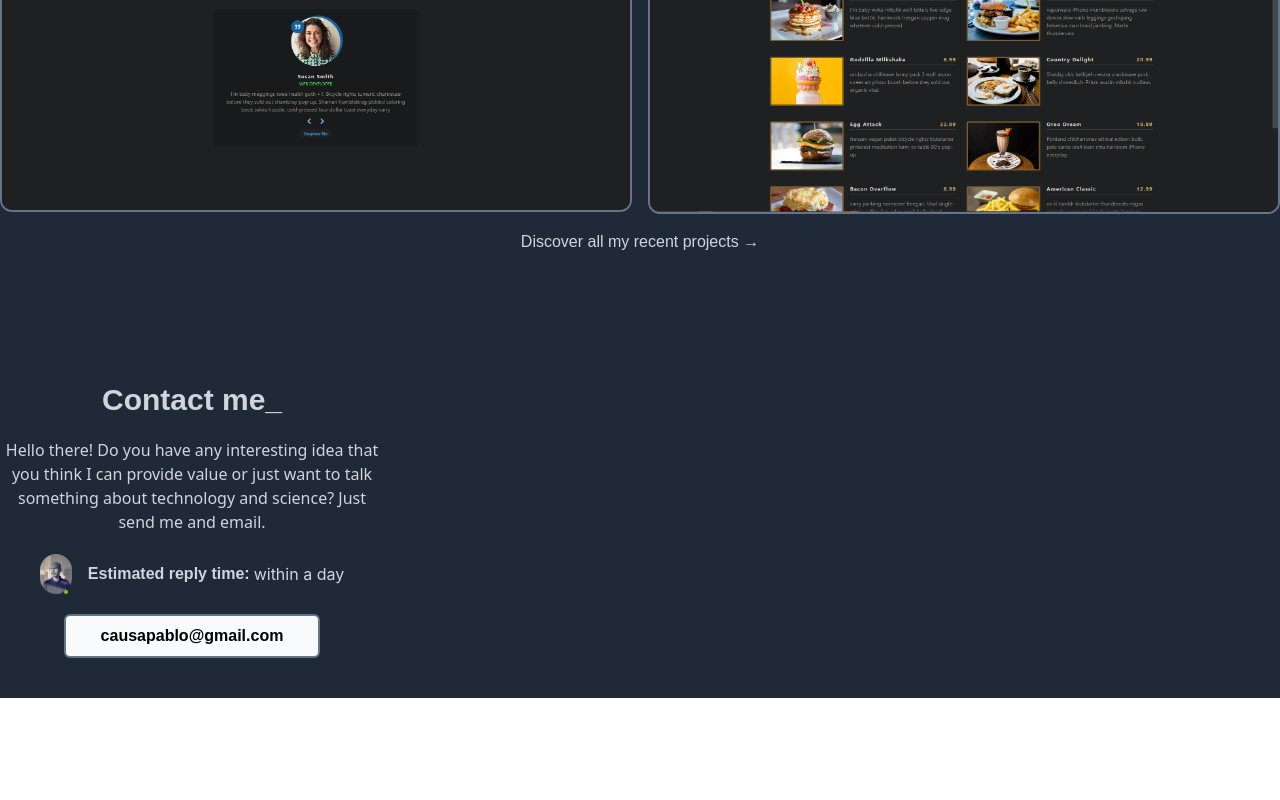
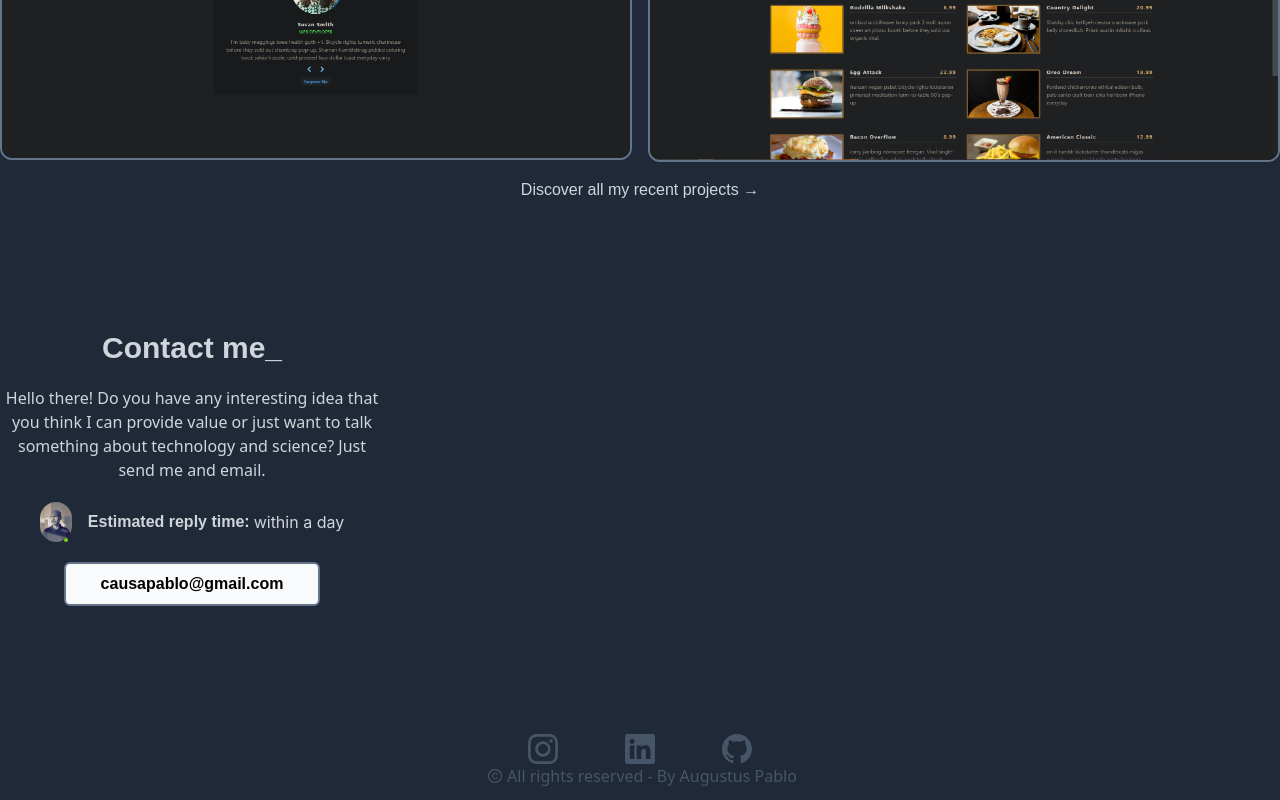
Before and after one commit to causapablo/Portfolio, a React (Create React App) app: page / in a window 1280 px wide. Shown: the part 1896-2696 px from the top of the page. Before the commit the page ends 2594 px from the top, so only its background shows below. Built offline with nearby package versions, Linux system fonts and the light colour scheme.

Commit message:
Footer Complete

```diff
--- a/package.json
+++ b/package.json
@@ -12,6 +12,7 @@
     "react": "^18.2.0",
     "react-bootstrap": "^2.4.0",
     "react-dom": "^18.2.0",
+    "react-icons": "^4.4.0",
     "react-router-dom": "^6.3.0",
     "react-scripts": "5.0.1",
     "web-vitals": "^2.1.4"
--- a/src/Components/Footer/Footer.jsx
+++ b/src/Components/Footer/Footer.jsx
@@ -1,8 +1,11 @@
 import React from 'react';
 import profile from '../../img/ProfilePicture.jpg';
+import { BsInstagram, BsLinkedin, BsGithub } from 'react-icons/bs';
+import { AiOutlineCopyright } from 'react-icons/ai';
 const Footer = () => {
     return (
-        <div className='container mt-32 text-center w-96 space-y-5'>
+        <div>
+            <div className='container mt-32 text-center w-96 space-y-5'>
 
                 <p className='text-3xl font-Poppins font-semibold'>Contact me_</p>
                 <p>Hello there! Do you have any interesting idea that you think I can provide value or just want to
@@ -21,6 +24,20 @@ const Footer = () => {
                 <p className='border-2 border-slate-500 bg-gray-50 text-black font-semibold w-64 rounded-md m-auto mt-4 font-Poppins py-2'>causapablo@gmail.com</p>
 
             </div>
+            <div className='mt-32'>
+                <div className='flex justify-between w-56 mx-auto'>
+                    <BsInstagram className='text-3xl text-slate-600' />
+                    <BsLinkedin className='text-3xl text-slate-600' />
+                    <BsGithub className='text-3xl text-slate-600' />
+                </div>
+                <div className='flex justify-center items-center text-slate-600 text-md'>
+                    <div>
+                        <AiOutlineCopyright className='mx-1' />
+                    </div>
+                    <span>All rights reserved - By Augustus Pablo</span>
+                </div>
+            </div>
+        </div>
     );
 };
 
--- a/src/Components/Home/Home.jsx
+++ b/src/Components/Home/Home.jsx
@@ -1,5 +1,4 @@
 import React from 'react';
-import logo from '../../img/logo.png'
 import computer from '../../img/wallpaper-computer-room-desktop.png';
 import profile from '../../img/ProfilePicture.jpg';
 import Food from '../../img/Food.png';
@@ -7,6 +6,7 @@ import Menu from '../../img/Menu.png';
 import PsicoApp from '../../img/PsicoApp.png';
 import Reviews from '../../img/Reviews.png';
 import Footer from '../Footer/Footer';
+import {SiSequelize} from 'react-icons/si'
 const Home = () => {
 
     const handleOnClick = () => {
@@ -17,8 +17,8 @@ const Home = () => {
 
 
     return (
-        <div className='h-full bg-gray-800 py-10 text-gray-300'>
-            <div>
+        <div className='h-full bg-gray-800 py-3 text-gray-300'>
+
             <nav>
                 <div className='container mx-auto flex items-center justify-between'>
                     <span className='text-white font-Inter font-extrabold text-2xl tracking-widest inline'>Pablo<span className='font-thin'>Causa</span></span>
@@ -27,7 +27,10 @@ const Home = () => {
                         <li className='text-white font-Inter font-extrabold text-2xl tracking-widest hover:text-gray-500'><a href='http://www.google.com'>About</a></li>
                         <li className='text-white font-Inter font-extrabold text-2xl tracking-widest hover:text-gray-500'><a href='http://www.google.com'>Projects</a></li>
                     </ul>
-                        <img src={logo} className='hidden md:block w-15 cursor-pointer' alt='logo' />
+                    <div>
+                        <SiSequelize className='hidden md:block w-15 text-4xl cursor-pointer'/>
+                    </div>
+
                     <div className='space-y-1 md:hidden cursor-pointer z-20' onClick={handleOnClick}>
                         <div className='w-6 h-1 bg-black'></div>
                         <div className='w-6 h-1 bg-black'></div>
@@ -40,7 +43,7 @@ const Home = () => {
                     </ul>
                 </div>
             </nav>
-            </div>
+
             <div className='container mx-auto mt-32'>
                 <div className=' grid md:grid-cols-2'>
                     <div className=''>
@@ -52,7 +55,7 @@ const Home = () => {
                             I always find joy in challenges and solving problems.
                             Handy brain, handy man.
                         </p>
-                        <button className='text-left mt-20 rounded-xl border-4 p-2 px-4 hover:bg-slate-400 font-Poppins bg-slate-700'>Get Started</button>
+                        <button className='text-left mt-20 rounded-xl border-2 p-2 px-4 hover:bg-slate-400 font-Poppins bg-slate-700'>Get Started</button>
                         <div className='space-y-6 mt-12 flex items-center relative'>
                             <img src={profile} alt="profile" className='rounded-full w-12' />
                             <div className='h-3 w-3 bg-[#7DCE13] absolute bottom-0 rounded-full left-9'></div>
```
Also changed, not shown: 1 other file (tests, documents, lock files or other folders). Lines whose indentation alone changed are shown as unchanged.
